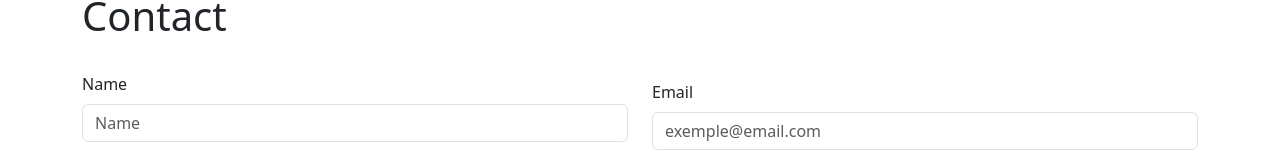
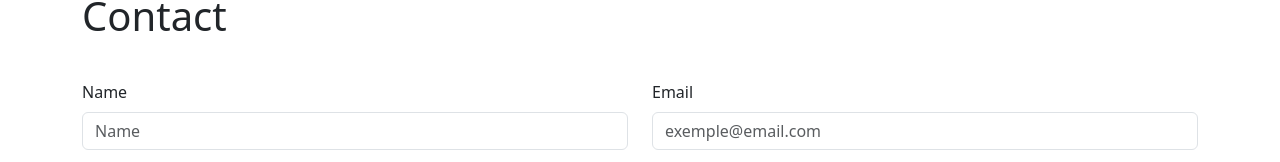
Before and after one commit to Debsonptk/pokemon, a React (Vite) app: page /contact in a window 1280 px wide. Shown: the part 161-323 px from the top of the page. Built offline with nearby package versions, Linux system fonts and the light colour scheme; no server answers.

Commit message:
fix contact page

```diff
--- a/src/components/PokemonCard/PokemonCard.tsx
+++ b/src/components/PokemonCard/PokemonCard.tsx
@@ -33,12 +33,7 @@ const PokemonCard: React.FC<IPokemonCardProps> = ({ pokemon }) => {
                 key={type}
                 className="my-2 justify-content-center align-items-center"
               >
-                <span
-                  className=" px-3 py-1 "
-                  style={{ verticalAlign: 'midle' }}
-                >
-                  {unslugify(type)}
-                </span>
+                <span className=" px-3 py-1 ">{unslugify(type)}</span>
               </TypesBgContainer>
             ))}
         </Col>
--- a/src/pages/Contact/Contact.tsx
+++ b/src/pages/Contact/Contact.tsx
@@ -24,7 +24,7 @@ const Contact: React.FC = () => {
         <form>
           <div className="row pb-4">
             <div className="col col-md-6 col-12">
-              <div className="pb-2">
+              <div className="pb-2 pt-2">
                 <span>Name</span>
               </div>
               <input
```
